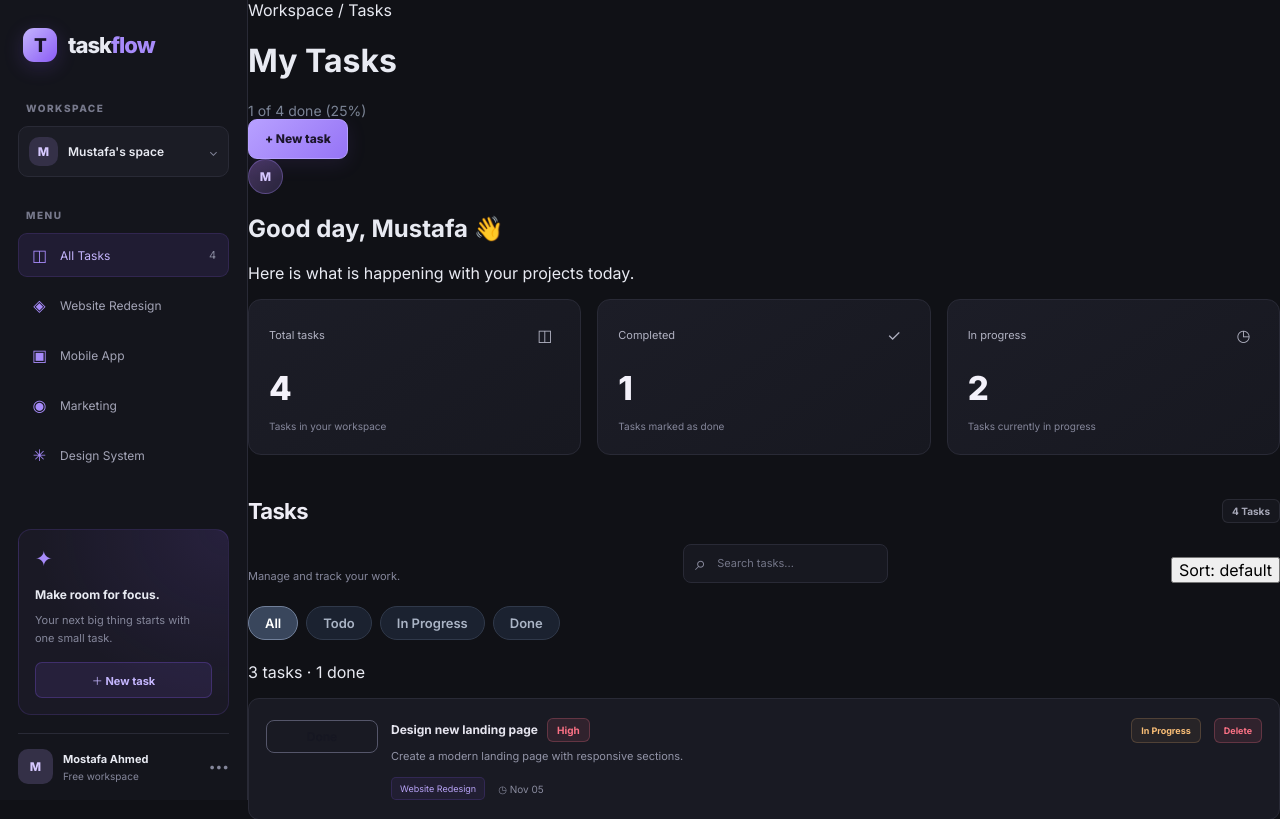
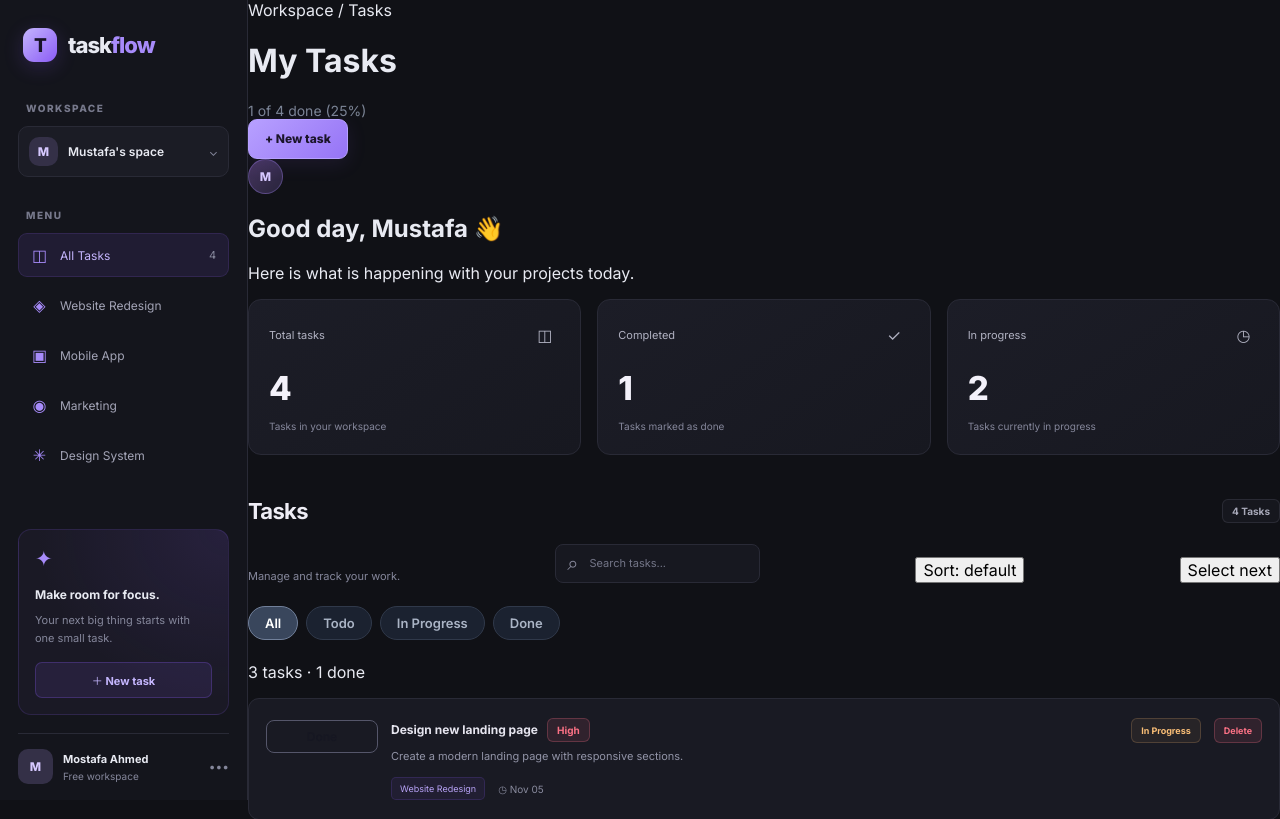
Before and after one commit to Moustafa-Elbaloty/javascript-everywhere, a React (Vite) app in the folder react-revision/taskflow/: page / in a window 1280 px wide. Shown: the top 819 px of the page. Built offline with nearby package versions, Linux system fonts and the light colour scheme.

Commit message:
feat: add select next task challenge

```diff
--- a/react-revision/taskflow/src/App.css
+++ b/react-revision/taskflow/src/App.css
@@ -1326,3 +1326,10 @@ a {
     font-size: 12px;
   }
 }
+
+
+/* Module 03 Challenge - Selected task */
+.task-card.selected {
+  border-color: #8298bd;
+  box-shadow: 0 0 0 2px rgba(130, 152, 189, 0.2);
+}
--- a/react-revision/taskflow/src/App.tsx
+++ b/react-revision/taskflow/src/App.tsx
@@ -62,6 +62,7 @@ function App() {
   const [newTitle, setNewTitle] = useState('')
   const [deletedTask, setDeletedTask] = useState<Task | null>(null)
   const [sortMode, setSortMode] = useState<'default' | 'title'>('default')
+  const [selectedId, setSelectedId] = useState<number | null>(null)
 
   const completedTasks = tasks.filter(
     (task) => task.status === 'Done',
@@ -118,6 +119,24 @@ function App() {
 
     setTasks((current) => [deletedTask, ...current])
     setDeletedTask(null)
+  }
+
+  function selectNextTask() {
+    if (visibleTasks.length === 0) {
+      setSelectedId(null)
+      return
+    }
+
+    const currentIndex = visibleTasks.findIndex(
+      (task) => task.id === selectedId,
+    )
+
+    const nextIndex =
+      currentIndex === -1 || currentIndex === visibleTasks.length - 1
+        ? 0
+        : currentIndex + 1
+
+    setSelectedId(visibleTasks[nextIndex].id)
   }
 
   function addTask(event: React.FormEvent<HTMLFormElement>) {
@@ -251,6 +270,15 @@ function App() {
             >
               Sort: {sortMode}
             </button>
+
+            <button
+              type="button"
+              className="secondary-button"
+              onClick={selectNextTask}
+              disabled={visibleTasks.length === 0}
+            >
+              Select next
+            </button>
           </div>
 
           <div className="task-filters" aria-label="Filter tasks">
@@ -314,6 +342,7 @@ function App() {
             onToggle={toggleTask}
             onAddTask={() => setShowForm(true)}
             onDeleteTask={deleteTask}
+            selectedId={selectedId}
           />
 
         </Section>
--- a/react-revision/taskflow/src/components/TaskCard.tsx
+++ b/react-revision/taskflow/src/components/TaskCard.tsx
@@ -31,14 +31,20 @@ interface TaskCardProps {
   task: Task
   onToggle: (id: number) => void
   onDelete: (id: number) => void
+  isSelected: boolean
 }
 
-function TaskCard({ task, onToggle, onDelete }: TaskCardProps) {
+function TaskCard({
+  task,
+  onToggle,
+  onDelete,
+  isSelected,
+}: TaskCardProps) {
   const next = nextStatus(task.status)
   const nextLabel = next === 'Todo' ? 'To Do' : next
 
   return (
-    <article className="task-card">
+    <article className={`task-card ${isSelected ? 'selected' : ''}`}>
       <button
         type="button"
         className={`task-check status-cycle-button ${
--- a/react-revision/taskflow/src/components/TaskList.tsx
+++ b/react-revision/taskflow/src/components/TaskList.tsx
@@ -5,6 +5,7 @@ interface TaskListProps {
   onToggle: (id: number) => void
   onAddTask: () => void
   onDeleteTask: (id: number) => void
+  selectedId: number | null
 }
 
 function TaskList({
@@ -12,6 +13,7 @@ function TaskList({
   onToggle,
   onAddTask,
   onDeleteTask,
+  selectedId,
 }: TaskListProps) {
 
   return (
@@ -22,6 +24,7 @@ function TaskList({
           task={task}
           onToggle={onToggle}
           onDelete={onDeleteTask}
+          isSelected={selectedId === task.id}
         />
       ))}
 
```
